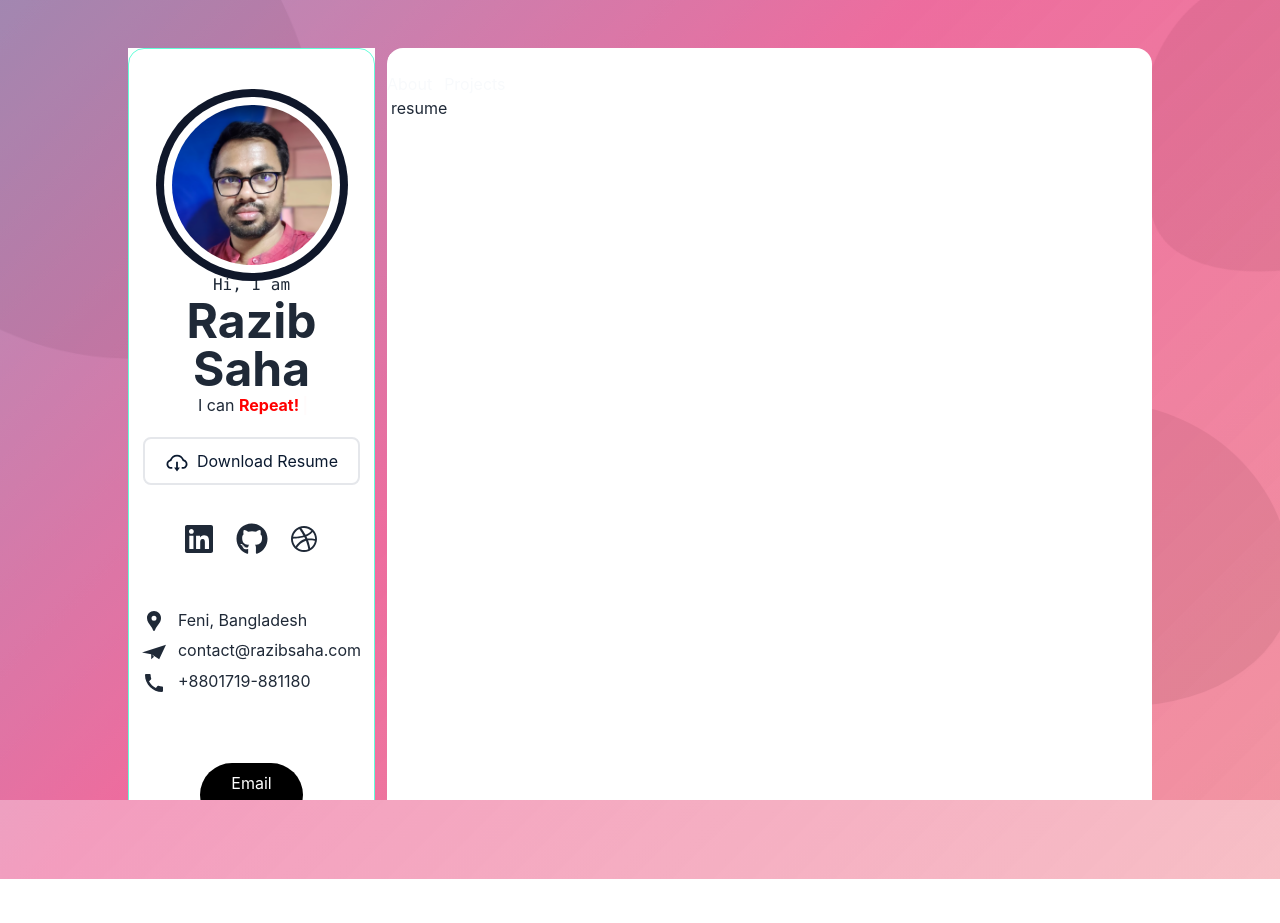
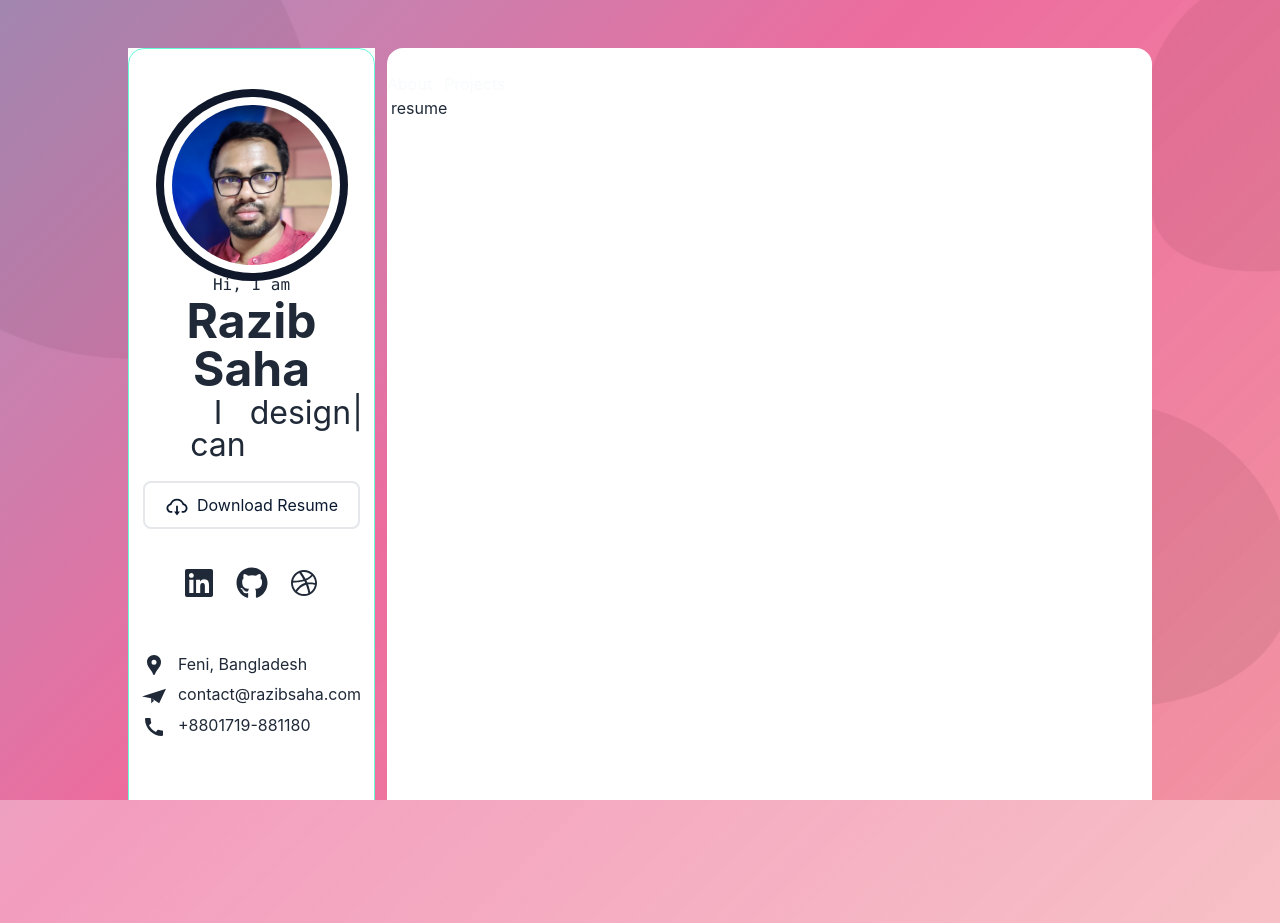
Before and after one commit to razibsaha/main_portfolio, a Next.js app: page /resume in a window 1280 px wide. Shown: the top 923 px of the page. Before the commit the page ends 879 px from the top, so only its background shows below. Built offline with nearby package versions, Linux system fonts and the light colour scheme.

Commit message:
type writer

```diff
--- a/components/Sidebar.tsx
+++ b/components/Sidebar.tsx
@@ -8,8 +8,7 @@ import { MdLightMode, MdLocationPin, MdNightlight } from "react-icons/md";
 import { SiMinutemailer } from "react-icons/si";
 import { MdCall } from "react-icons/md";
 import { useTheme } from "next-themes";
-import { Typewriter, useTypewriter, Cursor } from 'react-simple-typewriter'
-
+import Typewriter from "typewriter-effect";
 
 const Sidebar = () => {
   const { theme, setTheme } = useTheme();
@@ -18,7 +17,6 @@ const Sidebar = () => {
     setTheme(theme === "light" ? "dark" : "light");
   };
 
-
   return (
     <div className="pt-12 border border-[#64ffda] rounded-2xl">
       <div className="p-2 rounded-full ring-8 ring-slate-900 dark:ring-[#64ffda] avatar ">
@@ -26,23 +24,24 @@ const Sidebar = () => {
           <Image src={dp} alt="avatar" quality="100" />
         </div>
       </div>
-      <article className="text-cmb-3 font-mono dark:text-[#64ffda]">Hi, I am </article>
+      <article className="text-cmb-3 font-mono dark:text-[#64ffda]">
+        Hi, I am{" "}
+      </article>
       <h2 className="bigHeading font-bold dark:text-[#ccd6f6]">Razib Saha</h2>
       {/* <h3 className=" secondHeading dark:text-[#8892b0]">
         I can design and code
       </h3> */}
-      <div> I can <span style={{ color: 'red', fontWeight: 'bold' }}>
+      <div className="w-4/12 mx-auto mt-1 md:w-6/12">
+        <span className="flex secondHeading">
+          <span className="mr-1">I can</span>
           <Typewriter
-            words={['Eat', 'Sleep', 'Code', 'Repeat!']}
-            loop={5}
-            cursor
-            cursorStyle='|'
-            typeSpeed={70}
-            deleteSpeed={50}
-            delaySpeed={1000}
+            options={{
+              strings: ["code", "design","dance"],
+              autoStart: true,
+              loop: true,
+            }}
           />
         </span>
-
       </div>
 
       <div className="mt-8 mb-6">
@@ -74,7 +73,8 @@ const Sidebar = () => {
       <div className="grid md:mb-12">
         <div className="flex flex-col items-start mx-auto mt-auto mb-5">
           <p>
-          <MdLocationPin className="inline w-6 h-6 mr-3 dark:text-[#64ffda]" />Feni, Bangladesh
+            <MdLocationPin className="inline w-6 h-6 mr-3 dark:text-[#64ffda]" />
+            Feni, Bangladesh
           </p>
           <p>
             <SiMinutemailer className="inline w-6 h-6 mr-3 dark:text-[#64ffda]" />
--- a/package.json
+++ b/package.json
@@ -16,7 +16,8 @@
     "react-dom": "18.1.0",
     "react-icons": "^4.4.0",
     "react-simple-typewriter": "^3.0.1",
-    "react-toggle-dark-mode": "^1.0.4"
+    "react-toggle-dark-mode": "^1.0.4",
+    "typewriter-effect": "^2.18.2"
   },
   "devDependencies": {
     "@types/node": "17.0.41",
--- a/styles/globals.css
+++ b/styles/globals.css
@@ -109,23 +109,3 @@ p {
   margin: 5px 0 0;
   max-width: 540px;
 }
-
-.typing {
-  width: 22ch;
-  border-right: 2px solid transparent;
-  overflow: hidden;
-  white-space: nowrap;
-  animation: typing 5s steps(12), caret 0.5s step-end infinite alternate;
-}
-
-@keyframes typing {
-  from {
-    width: 0;
-  }
-}
-
-@keyframes caret {
-  10% {
-    border-color: transparent;
-  }
-}
```
Also changed, not shown: 2 other files (tests, documents, lock files or other folders). Lines whose indentation alone changed are shown as unchanged.
